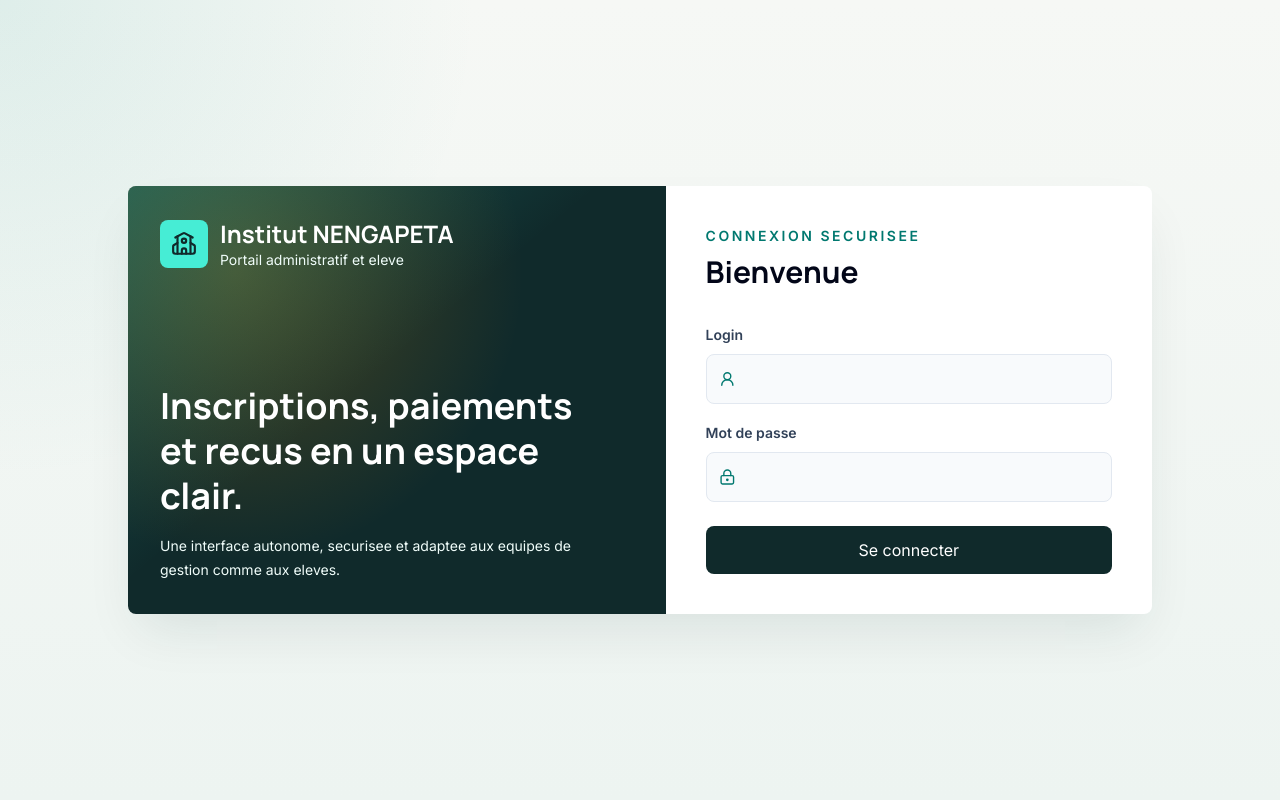
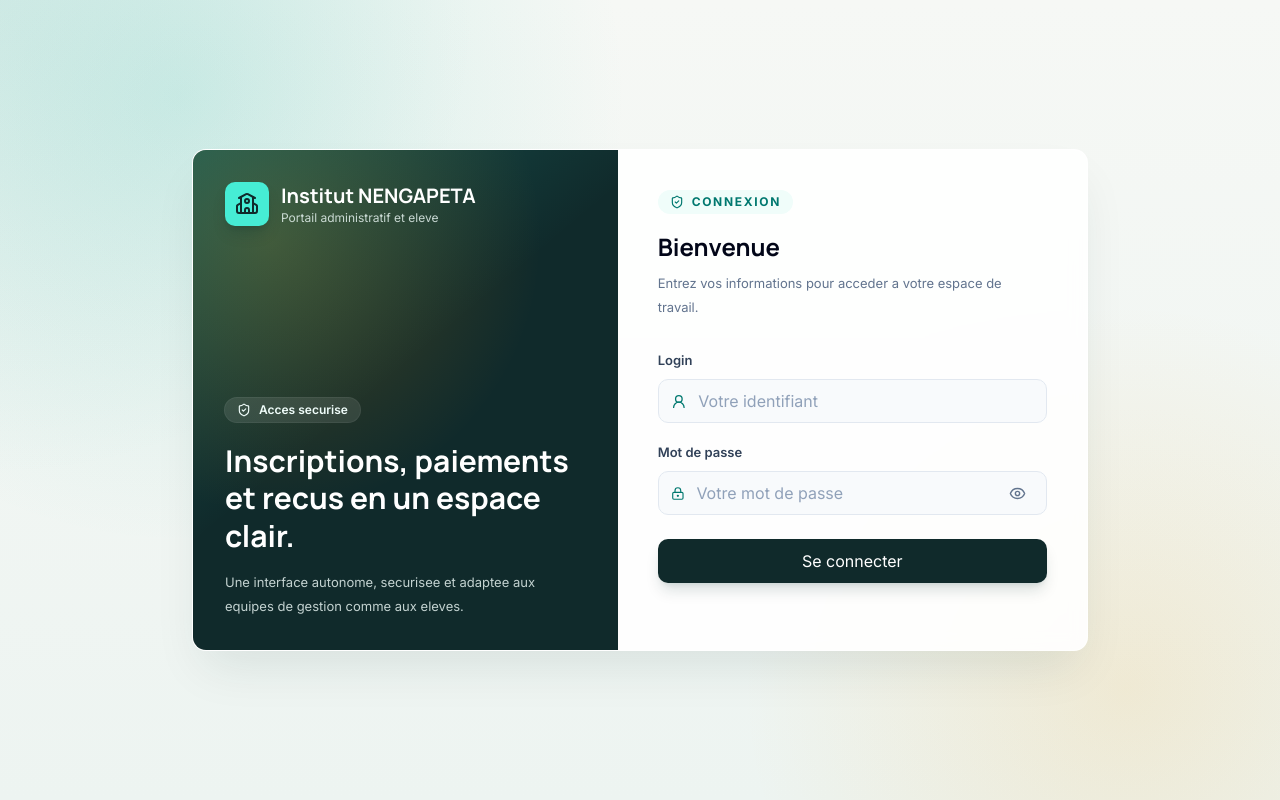
Before and after one commit to Amani-S21/Gestion_Inscript_Paiement_School, a React (Vite) app in the folder frontend/: page /login in a window 1280 px wide. Built offline with nearby package versions, Linux system fonts and the light colour scheme; no server answers.

Commit message:
update project

```diff
--- a/frontend/src/pages/auth/LoginPage.tsx
+++ b/frontend/src/pages/auth/LoginPage.tsx
@@ -31,49 +31,90 @@ export function LoginPage() {
   };
 
   return (
-    <main className="grid min-h-screen place-items-center px-4 py-10">
-      <section className="grid w-full max-w-5xl overflow-hidden rounded-[8px] bg-white shadow-2xl shadow-teal-950/10 md:grid-cols-[1.05fr_0.95fr]">
-        <div className="relative min-h-[420px] bg-[#102a2b] p-8 text-white">
-          <div className="absolute inset-0 bg-[linear-gradient(140deg,rgba(45,212,191,.28),transparent_45%),radial-gradient(circle_at_20%_20%,rgba(245,158,11,.25),transparent_18rem)]" />
+    <main className="relative grid min-h-screen place-items-center overflow-hidden px-4 py-8">
+      <div className="absolute inset-0 bg-[radial-gradient(circle_at_14%_12%,rgba(20,184,166,0.15),transparent_28rem),radial-gradient(circle_at_88%_86%,rgba(245,158,11,0.13),transparent_24rem)]" />
+      <section className="relative grid w-full max-w-4xl overflow-hidden rounded-[14px] border border-white/70 bg-white/90 shadow-2xl shadow-teal-950/10 backdrop-blur md:grid-cols-[0.95fr_1.05fr]">
+        <div className="relative hidden min-h-[500px] bg-[#102a2b] p-8 text-white md:block">
+          <div className="absolute inset-0 bg-[linear-gradient(140deg,rgba(45,212,191,.26),transparent_46%),radial-gradient(circle_at_18%_18%,rgba(245,158,11,.23),transparent_17rem)]" />
           <div className="relative flex h-full flex-col justify-between">
             <div className="flex items-center gap-3">
-              <div className="grid h-12 w-12 place-items-center rounded-[8px] bg-teal-300 text-[#102a2b]">
-                <School size={26} />
+              <div className="grid h-11 w-11 place-items-center rounded-[10px] bg-teal-300 text-[#102a2b] shadow-lg shadow-teal-950/20">
+                <School size={24} />
               </div>
               <div>
-                <p className="heading text-2xl font-bold">Institut NENGAPETA</p>
-                <p className="text-sm text-teal-50">Portail administratif et eleve</p>
+                <p className="heading text-xl font-bold">Institut NENGAPETA</p>
+                <p className="text-xs text-teal-50/80">Portail administratif et eleve</p>
               </div>
             </div>
             <div>
-              <p className="heading max-w-md text-4xl font-extrabold leading-tight">Inscriptions, paiements et recus en un espace clair.</p>
-              <p className="mt-4 max-w-md text-sm leading-6 text-teal-50">
+              <div className="mb-5 inline-flex items-center gap-2 rounded-full bg-white/10 px-3 py-1 text-xs font-semibold text-teal-50 ring-1 ring-white/15">
+                <ShieldCheck size={14} />
+                Acces securise
+              </div>
+              <p className="heading max-w-md text-3xl font-extrabold leading-tight">Inscriptions, paiements et recus en un espace clair.</p>
+              <p className="mt-4 max-w-sm text-[13px] leading-6 text-teal-50/80">
                 Une interface autonome, securisee et adaptee aux equipes de gestion comme aux eleves.
               </p>
             </div>
           </div>
         </div>
-        <form onSubmit={submit} className="p-8 md:p-10">
-          <p className="text-sm font-semibold uppercase tracking-[0.18em] text-teal-700">Connexion securisee</p>
-          <h1 className="heading mt-2 text-3xl font-bold text-slate-950">Bienvenue</h1>
-          <div className="mt-8 space-y-4">
+        <form onSubmit={submit} className="p-6 sm:p-8 md:p-10">
+          <div className="md:hidden mb-7 flex items-center gap-3">
+            <div className="grid h-11 w-11 place-items-center rounded-[10px] bg-[#102a2b] text-teal-200">
+              <School size={23} />
+            </div>
+            <div>
+              <p className="heading text-lg font-bold text-slate-950">Institut NENGAPETA</p>
+              <p className="text-xs text-slate-500">Portail administratif et eleve</p>
+            </div>
+          </div>
+          <p className="inline-flex items-center gap-2 rounded-full bg-teal-50 px-3 py-1 text-xs font-bold uppercase tracking-[0.14em] text-teal-700">
+            <ShieldCheck size={14} />
+            Connexion
+          </p>
+          <h1 className="heading mt-4 text-2xl font-bold text-slate-950">Bienvenue</h1>
+          <p className="mt-2 max-w-sm text-[13px] leading-6 text-slate-500">
+            Entrez vos informations pour acceder a votre espace de travail.
+          </p>
+          <div className="mt-7 space-y-4">
             <label className="block">
-              <span className="text-sm font-semibold text-slate-700">Login</span>
-              <span className="mt-2 flex items-center gap-3 rounded-[8px] border border-slate-200 bg-slate-50 px-3 py-3">
-                <UserRound size={18} className="text-teal-700" />
-                <input value={username} onChange={(e) => setUsername(e.target.value)} className="w-full bg-transparent outline-none" />
+              <span className="text-[13px] font-semibold text-slate-700">Login</span>
+              <span className="mt-2 flex h-11 items-center gap-3 rounded-[10px] border border-slate-200 bg-slate-50 px-3 transition focus-within:border-teal-700 focus-within:bg-white focus-within:ring-4 focus-within:ring-teal-50">
+                <UserRound size={17} className="text-teal-700" />
+                <input
+                  value={username}
+                  onChange={(e) => setUsername(e.target.value)}
+                  autoComplete="username"
+                  placeholder="Votre identifiant"
+                  className="w-full bg-transparent text-[13px] text-slate-900 outline-none placeholder:text-slate-400"
+                />
               </span>
             </label>
             <label className="block">
-              <span className="text-sm font-semibold text-slate-700">Mot de passe</span>
-              <span className="mt-2 flex items-center gap-3 rounded-[8px] border border-slate-200 bg-slate-50 px-3 py-3">
-                <LockKeyhole size={18} className="text-teal-700" />
-                <input type="password" value={password} onChange={(e) => setPassword(e.target.value)} className="w-full bg-transparent outline-none" />
+              <span className="text-[13px] font-semibold text-slate-700">Mot de passe</span>
+              <span className="mt-2 flex h-11 items-center gap-3 rounded-[10px] border border-slate-200 bg-slate-50 px-3 transition focus-within:border-teal-700 focus-within:bg-white focus-within:ring-4 focus-within:ring-teal-50">
+                <LockKeyhole size={17} className="text-teal-700" />
+                <input
+                  type={showPassword ? "text" : "password"}
+                  value={password}
+                  onChange={(e) => setPassword(e.target.value)}
+                  autoComplete="current-password"
+                  placeholder="Votre mot de passe"
+                  className="w-full bg-transparent text-[13px] text-slate-900 outline-none placeholder:text-slate-400"
+                />
+                <button
+                  type="button"
+                  onClick={() => setShowPassword((value) => !value)}
+                  className="grid h-8 w-8 shrink-0 place-items-center rounded-[8px] text-slate-500 transition hover:bg-white hover:text-teal-800"
+                  aria-label={showPassword ? "Masquer le mot de passe" : "Afficher le mot de passe"}
+                >
+                  {showPassword ? <EyeOff size={17} /> : <Eye size={17} />}
+                </button>
               </span>
             </label>
           </div>
-          {error && <p className="mt-4 rounded-[8px] bg-rose-50 px-4 py-3 text-sm font-semibold text-rose-700">{error}</p>}
-          <button disabled={loading} className="mt-6 w-full rounded-[8px] bg-[#102a2b] px-4 py-3 font-bold text-white transition hover:bg-teal-900 disabled:opacity-60">
+          {error && <p className="mt-4 rounded-[10px] bg-rose-50 px-4 py-3 text-[13px] font-semibold text-rose-700">{error}</p>}
+          <button disabled={loading} className="mt-6 h-11 w-full rounded-[10px] bg-[#102a2b] px-4 text-[13px] font-bold text-white shadow-lg shadow-teal-950/15 transition hover:bg-teal-900 disabled:opacity-60">
             {loading ? "Connexion..." : "Se connecter"}
           </button>
         </form>
```
Also changed, not shown: 4 other files (tests, documents, lock files or other folders).
